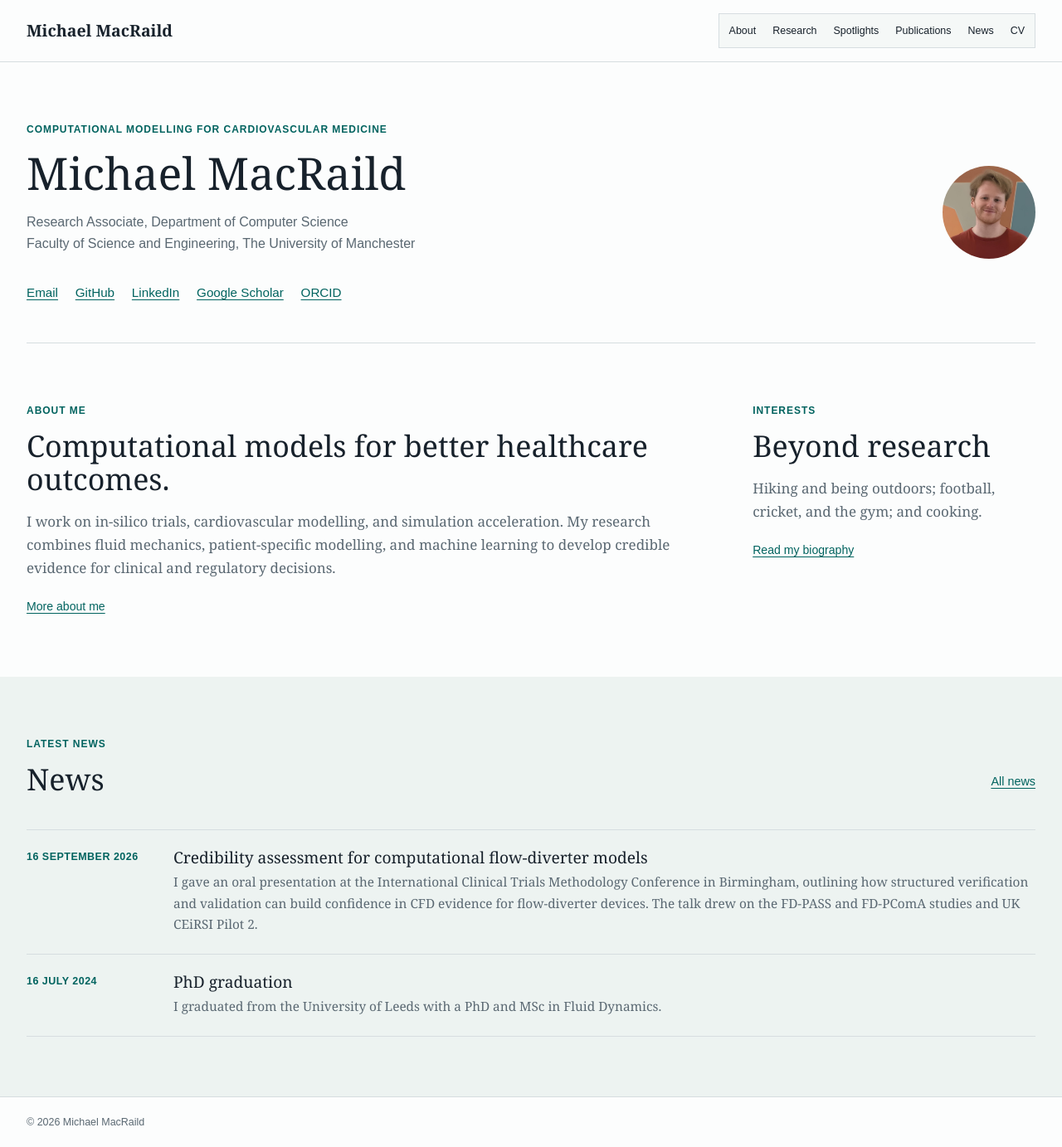
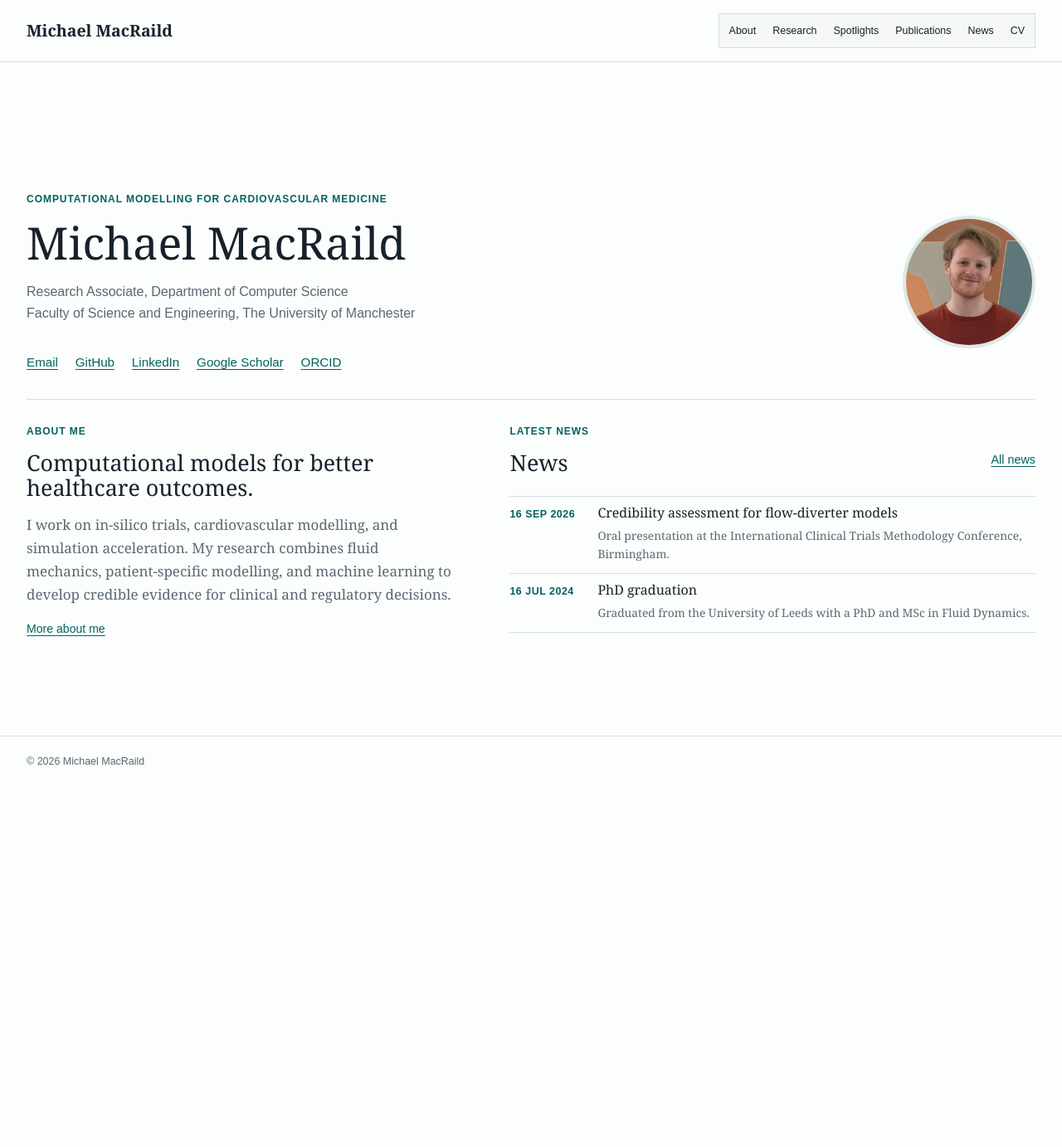
Before and after one commit to michaelmacraild/michaelmacraild.github.io, a Jekyll site: the page built from index.md, in a window 1280 px wide. Shown: the whole page at 83% size. Built offline with Jekyll 4.4.1, drawn with Linux system fonts in a browser that asks for light colours; after the commit the page ends 949 px from its top, so only the background shows below that.

Commit message:
Add files via upload

```diff
--- a/assets/css/style.scss
+++ b/assets/css/style.scss
@@ -62,11 +62,10 @@ main { min-height: calc(100vh - 144px); padding: 3.5rem 0 0; }
 
 .home-page { width: 100vw; margin-left: calc(50% - 50vw); }
 .home-container { width: min(100% - 4rem, 1280px); margin-right: auto; margin-left: auto; }
-.home-band { padding: 4.5rem 0; }
-.home-band-muted { background: #edf3f1; }
-.hero { display: grid; grid-template-columns: minmax(0, 1fr) 112px; gap: 2.5rem; align-items: center; padding: 1rem 0 3rem; }
+.home-page { min-height: calc(100vh - 144px); display: grid; align-content: center; padding: 1.5rem 0 2.5rem; }
+.hero { display: grid; grid-template-columns: minmax(0, 1fr) 160px; gap: 3rem; align-items: center; padding: 0 0 2rem; }
 .hero-copy { max-width: 730px; }
-.hero-portrait { display: block; width: 112px; height: 112px; border-radius: 50%; object-fit: cover; background: #edf1ef; }
+.hero-portrait { display: block; width: 160px; height: 160px; border: 4px solid #dceae6; border-radius: 50%; object-fit: cover; background: #edf1ef; }
 .portrait { display: block; width: 100%; aspect-ratio: 4 / 5; object-fit: cover; background: #edf1ef; }
 
 h1, h2, h3 { color: var(--ink); font-weight: normal; line-height: 1.12; }
@@ -87,10 +86,10 @@ h3 { margin: 0 0 .35rem; font-size: 1.15rem; }
 .research-grid article { border-top: 2px solid var(--accent); padding-top: .7rem; }
 .research-grid p, .item-meta { margin: 0; color: var(--muted); font-size: .96rem; }
 
-.profile-summary { display: grid; grid-template-columns: minmax(0, 1.4fr) minmax(220px, .6fr); gap: 5rem; border-top: 1px solid var(--line); }
-.profile-summary h2 { margin-top: 0; }
-.profile-summary p:not(.section-label) { color: var(--muted); }
-.profile-summary a { font-family: Arial, sans-serif; font-size: .88rem; text-underline-offset: .2em; }
+.home-dashboard { display: grid; grid-template-columns: minmax(0, .9fr) minmax(0, 1.1fr); gap: 4rem; border-top: 1px solid var(--line); padding-top: 1.8rem; }
+.home-about h2, .home-news h2 { margin-top: 0; font-size: clamp(1.45rem, 2.1vw, 1.9rem); }
+.home-about p:not(.section-label) { margin: 0 0 .75rem; color: var(--muted); }
+.home-about a { font-family: Arial, sans-serif; font-size: .88rem; text-underline-offset: .2em; }
 
 .section-heading { display: flex; align-items: end; justify-content: space-between; gap: 2rem; }
 .section-heading h2 { margin-top: 0; }
@@ -106,6 +105,10 @@ h3 { margin: 0 0 .35rem; font-size: 1.15rem; }
 .news-list p { margin: 0; color: var(--muted); font-size: .96rem; }
 .news-list p + p { margin-top: .8rem; }
 .news-list-full { margin-top: 2.5rem; }
+.home-news .news-list { margin-top: .6rem; }
+.home-news .news-list li { grid-template-columns: 90px minmax(0, 1fr); gap: 1rem; padding: .7rem 0; }
+.home-news .news-list h3 { font-size: 1rem; }
+.home-news .news-list p { font-size: .86rem; }
 
 .spotlight-grid { display: grid; grid-template-columns: repeat(3, 1fr); gap: 1.4rem; margin-top: 1.5rem; }
 .spotlight-grid article { border-top: 1px solid var(--line); padding-top: .9rem; }
@@ -132,14 +135,15 @@ h3 { margin: 0 0 .35rem; font-size: 1.15rem; }
   .navigation { min-height: auto; align-items: flex-start; flex-direction: column; padding: 1.1rem 0; gap: .6rem; }
   nav { flex-wrap: wrap; gap: .15rem; }
   main { padding: 2.5rem 0 0; }
-  .home-band { padding: 3rem 0; }
-  .hero { grid-template-columns: 1fr; gap: 1.5rem; padding-bottom: 3rem; }
-  .hero-portrait { width: 112px; height: 112px; }
+  .home-page { min-height: auto; display: block; padding: 0 0 3rem; }
+  .hero { grid-template-columns: 1fr; gap: 1.25rem; padding: 0 0 2.5rem; }
+  .hero-portrait { width: 140px; height: 140px; }
   .research-grid { grid-template-columns: 1fr; gap: 1.6rem; }
-  .profile-summary { grid-template-columns: 1fr; gap: 2rem; }
+  .home-dashboard { grid-template-columns: 1fr; gap: 2.5rem; }
   .section-heading { align-items: start; flex-direction: column; gap: 0; }
   .section-heading > a { margin-bottom: 0; }
   .news-list li { grid-template-columns: 1fr; gap: .4rem; }
+  .home-news .news-list li { grid-template-columns: 1fr; gap: .25rem; }
   .spotlight-grid, .spotlight-detail { grid-template-columns: 1fr; }
   .spotlight-detail { gap: 1.3rem; margin-top: 2.6rem; }
   .about-intro { grid-template-columns: 1fr; gap: 1.5rem; }
--- a/index.md
+++ b/index.md
@@ -16,31 +16,22 @@ layout: default
         <a href="https://orcid.org/0009-0001-3307-743X">ORCID</a>
       </div>
     </div>
-    <img class="hero-portrait" src="{{ '/assets/img/profile.jpg' | relative_url }}" alt="Michael MacRaild" width="112" height="112">
+    <img class="hero-portrait" src="{{ '/assets/img/profile.jpg' | relative_url }}" alt="Michael MacRaild" width="160" height="160">
   </section>
 
-  <section class="home-band home-container profile-summary">
-    <article>
+  <div class="home-dashboard home-container">
+    <section class="home-about">
       <p class="section-label">About me</p>
       <h2>Computational models for better healthcare outcomes.</h2>
       <p>I work on in-silico trials, cardiovascular modelling, and simulation acceleration. My research combines fluid mechanics, patient-specific modelling, and machine learning to develop credible evidence for clinical and regulatory decisions.</p>
       <a href="{{ '/about/' | relative_url }}">More about me</a>
-    </article>
-    <article>
-      <p class="section-label">Interests</p>
-      <h2>Beyond research</h2>
-      <p>Hiking and being outdoors; football, cricket, and the gym; and cooking.</p>
-      <a href="{{ '/about/' | relative_url }}">Read my biography</a>
-    </article>
-  </section>
-
-  <section class="home-band home-band-muted">
-    <div class="home-container">
+    </section>
+    <section class="home-news">
       <div class="section-heading"><div><p class="section-label">Latest news</p><h2>News</h2></div><a href="{{ '/news/' | relative_url }}">All news</a></div>
       <ul class="news-list">
-        <li><time datetime="2026-09-16">16 September 2026</time><div><h3>Credibility assessment for computational flow-diverter models</h3><p>I gave an oral presentation at the International Clinical Trials Methodology Conference in Birmingham, outlining how structured verification and validation can build confidence in CFD evidence for flow-diverter devices. The talk drew on the FD-PASS and FD-PComA studies and UK CEiRSI Pilot 2.</p></div></li>
-        <li><time datetime="2024-07-16">16 July 2024</time><div><h3>PhD graduation</h3><p>I graduated from the University of Leeds with a PhD and MSc in Fluid Dynamics.</p></div></li>
+        <li><time datetime="2026-09-16">16 Sep 2026</time><div><h3>Credibility assessment for flow-diverter models</h3><p>Oral presentation at the International Clinical Trials Methodology Conference, Birmingham.</p></div></li>
+        <li><time datetime="2024-07-16">16 Jul 2024</time><div><h3>PhD graduation</h3><p>Graduated from the University of Leeds with a PhD and MSc in Fluid Dynamics.</p></div></li>
       </ul>
-    </div>
-  </section>
+    </section>
+  </div>
 </div>
```
